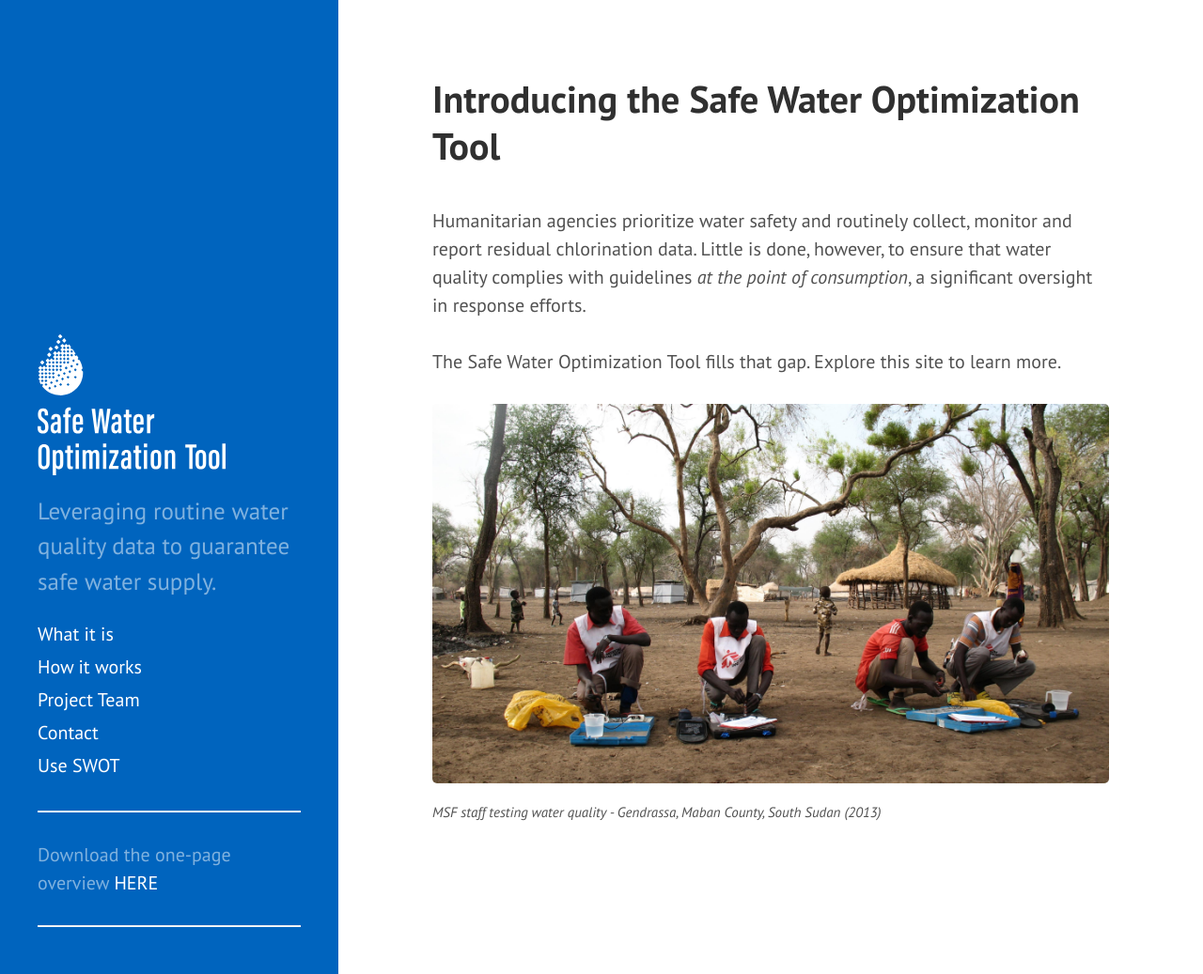
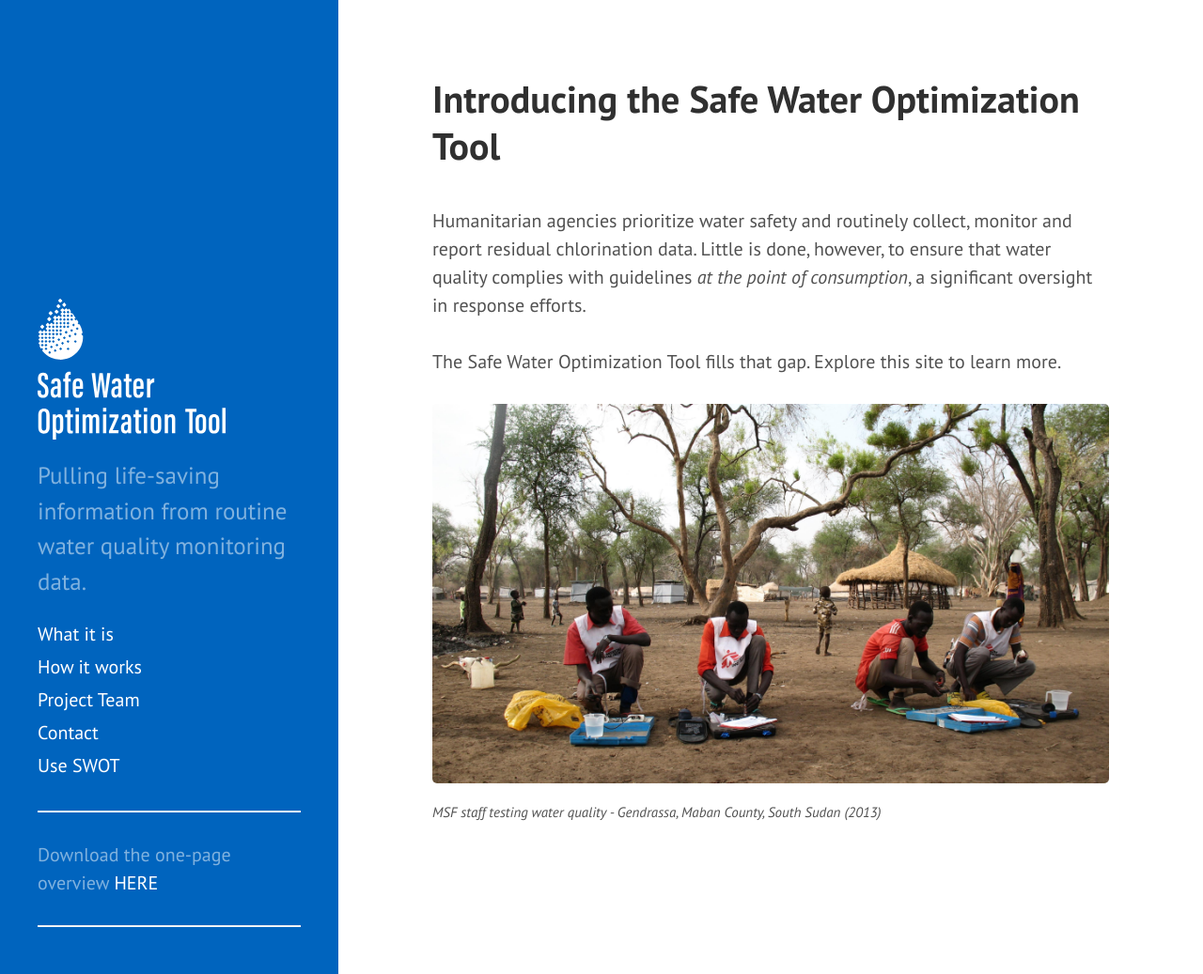
Before and after one commit to safeh2o/swot-infopage, a Jekyll site: the page built from index.html, in a window 1280 px wide and 1037 px high. Shown: the whole window at 94% size. Built offline with Jekyll 4.4.1, drawn with Linux system fonts in a browser that asks for light colours; Markdown is read by kramdown in place of the engine named in the settings; the list of posts is cut into pages by our own code.

Commit message:
Update _config.yml

```diff
--- a/_config.yml
+++ b/_config.yml
@@ -8,7 +8,7 @@ permalink:        pretty
 
 # Setup
 title:            Safe Water Optimization Tool
-description:      'Leveraging routine water quality data to guarantee safe water supply.'
+description:      'Pulling life-saving information from routine water quality monitoring data.'
 url:              ""
 baseurl:          /
 
```
